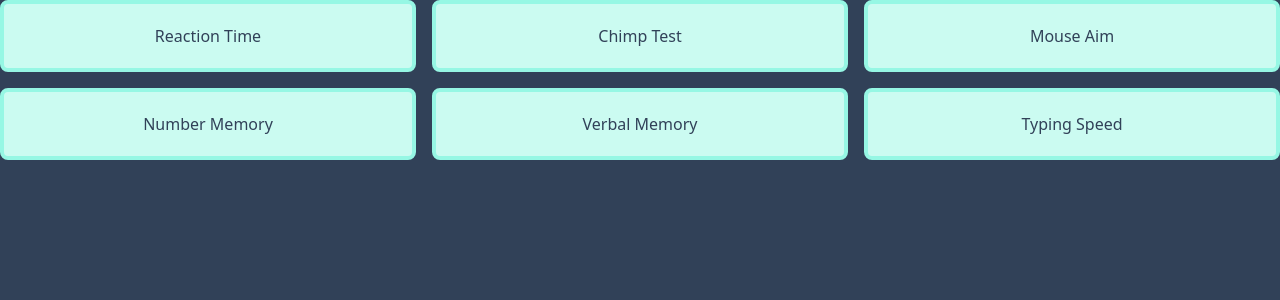
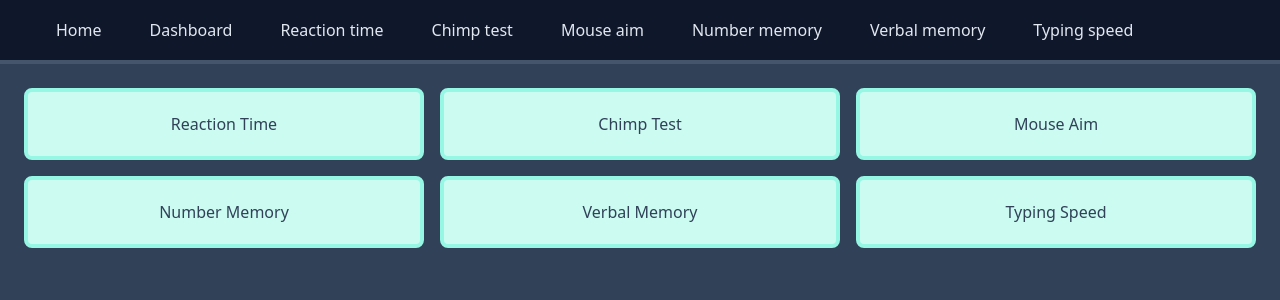
Before and after one commit to emilmpettersen/benchmarks, a React (Vite) app: page / in a window 1280 px wide. Shown: the top 300 px of the page. Built offline with nearby package versions, Linux system fonts and the light colour scheme.

Commit message:
added navigation bar

```diff
--- a/package.json
+++ b/package.json
@@ -15,6 +15,7 @@
     "react-dom": "^19.1.1",
     "react-icons": "^5.5.0",
     "react-router": "^7.9.1",
+    "react-router-dom": "^7.9.5",
     "tailwindcss": "^4.1.13"
   },
   "devDependencies": {
--- a/src/App.jsx
+++ b/src/App.jsx
@@ -2,7 +2,7 @@ import { Link } from 'react-router';
 
 function App() {
   return (
-    <div className="grid grid-cols-3 gap-4">
+    <div className="grid grid-cols-3 gap-4 p-6">
       <Link
         className="p-5 bg-teal-100 border-4 border-teal-200 rounded-lg text-center text-slate-700"
         to={'/reactiontime'}
--- a/src/main.jsx
+++ b/src/main.jsx
@@ -1,7 +1,7 @@
 import { StrictMode } from 'react';
 import { createRoot } from 'react-dom/client';
 import App from './App.jsx';
-import { BrowserRouter, Route, Routes } from 'react-router';
+import { BrowserRouter, Route, Routes } from 'react-router-dom';
 import ReactionTime from './features/ReactionTime/ReactionTime.jsx';
 import MouseAim from './features/MouseAim/MouseAim.jsx';
 import ChimpTest from './features/ChimpTest/ChimpTest.jsx';
@@ -9,11 +9,13 @@ import NumberMemory from './features/NumberMemory/NumberMemory.jsx';
 import VerbalMemory from './features/VerbalMemory/VerbalMemory.jsx';
 import TypingSpeed from './features/TypingSpeed/TypingSpeed.jsx';
 import Dashboard from './features/Dashboard/Dashboard.jsx';
+import Layout from './ui/Layout.jsx';
 
 createRoot(document.getElementById('root')).render(
   <StrictMode>
     <BrowserRouter>
       <Routes>
+        <Route path="/" element={<Layout />}>
           <Route index element={<App />} />
           <Route path="/reactiontime" element={<ReactionTime />} />
           <Route path="/chimptest" element={<ChimpTest />} />
@@ -22,6 +24,7 @@ createRoot(document.getElementById('root')).render(
           <Route path="/verbalmemory" element={<VerbalMemory />} />
           <Route path="/typingspeed" element={<TypingSpeed />} />
           <Route path="/dashboard" element={<Dashboard />} />
+        </Route>
       </Routes>
     </BrowserRouter>
   </StrictMode>,
--- /dev/null
+++ b/src/ui/Header.jsx
@@ -0,0 +1,56 @@
+import React from 'react';
+import { Link } from 'react-router';
+
+const Header = () => {
+  return (
+    <header className="w-full bg-slate-900 border-b-4 border-slate-600 flex px-8">
+      <Link to="/" className="hover:bg-slate-600 h-[60px] flex items-center px-6 transition-colors">
+        Home
+      </Link>
+      <Link
+        to="/dashboard"
+        className="hover:bg-slate-600 h-[60px] flex items-center px-6 transition-colors"
+      >
+        Dashboard
+      </Link>
+      <Link
+        to="/reactiontime"
+        className="hover:bg-slate-600 h-[60px] flex items-center px-6 transition-colors"
+      >
+        Reaction time
+      </Link>
+      <Link
+        to="/chimptest"
+        className="hover:bg-slate-600 h-[60px] flex items-center px-6 transition-colors"
+      >
+        Chimp test
+      </Link>
+      <Link
+        to="/mouseaim"
+        className="hover:bg-slate-600 h-[60px] flex items-center px-6 transition-colors"
+      >
+        Mouse aim
+      </Link>
+      <Link
+        to="/numbermemory"
+        className="hover:bg-slate-600 h-[60px] flex items-center px-6 transition-colors"
+      >
+        Number memory
+      </Link>
+      <Link
+        to="/verbalmemory"
+        className="hover:bg-slate-600 h-[60px] flex items-center px-6 transition-colors"
+      >
+        Verbal memory
+      </Link>
+      <Link
+        to="/typingspeed"
+        className="hover:bg-slate-600 h-[60px] flex items-center px-6 transition-colors"
+      >
+        Typing speed
+      </Link>
+    </header>
+  );
+};
+
+export default Header;
--- /dev/null
+++ b/src/ui/Layout.jsx
@@ -0,0 +1,16 @@
+import React from 'react';
+import Header from './Header';
+import { Outlet } from 'react-router-dom';
+
+const Layout = () => {
+  return (
+    <div>
+      <Header />
+      <main className="">
+        <Outlet />
+      </main>
+    </div>
+  );
+};
+
+export default Layout;
```
Also changed, not shown: 1 other file (tests, documents, lock files or other folders). Lines whose indentation alone changed are shown as unchanged.
